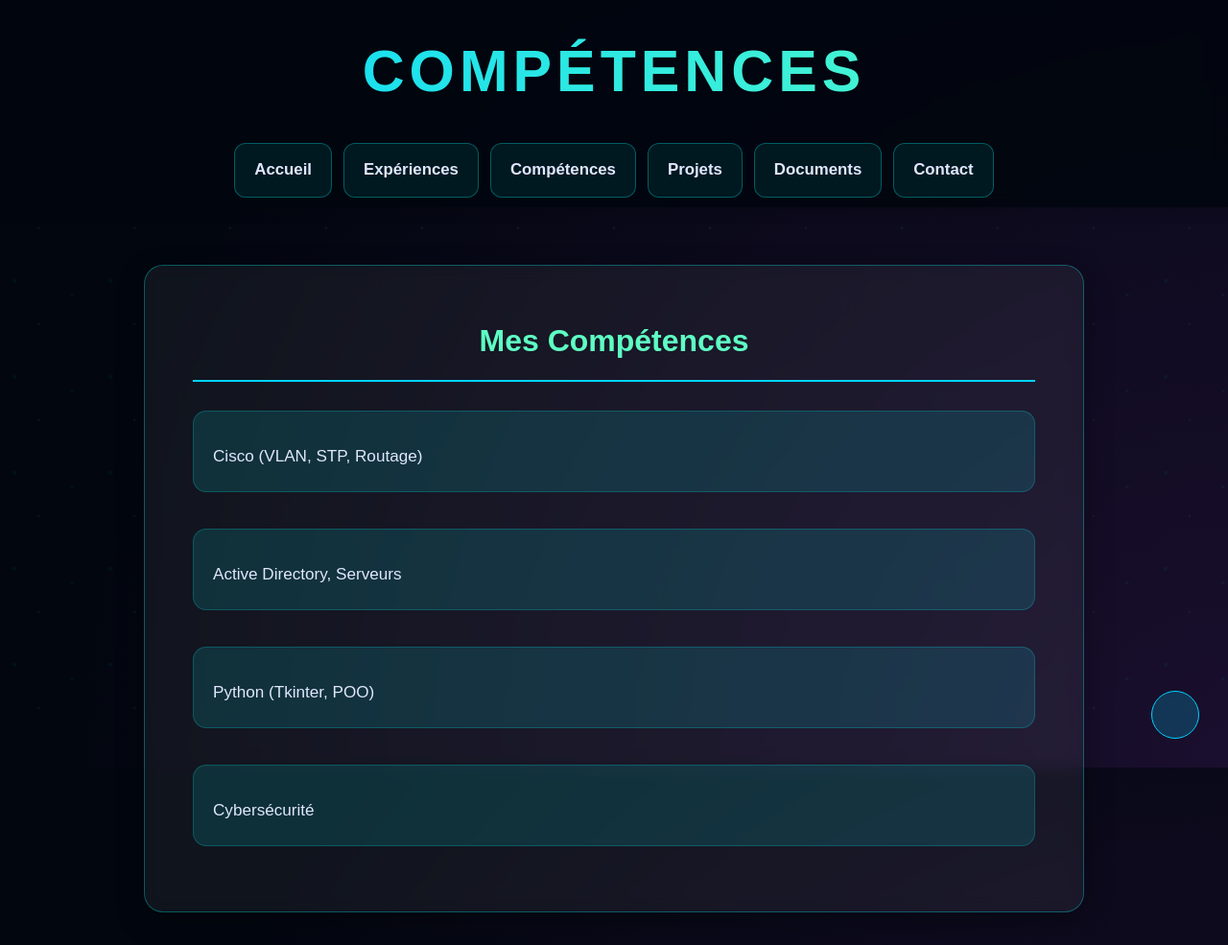
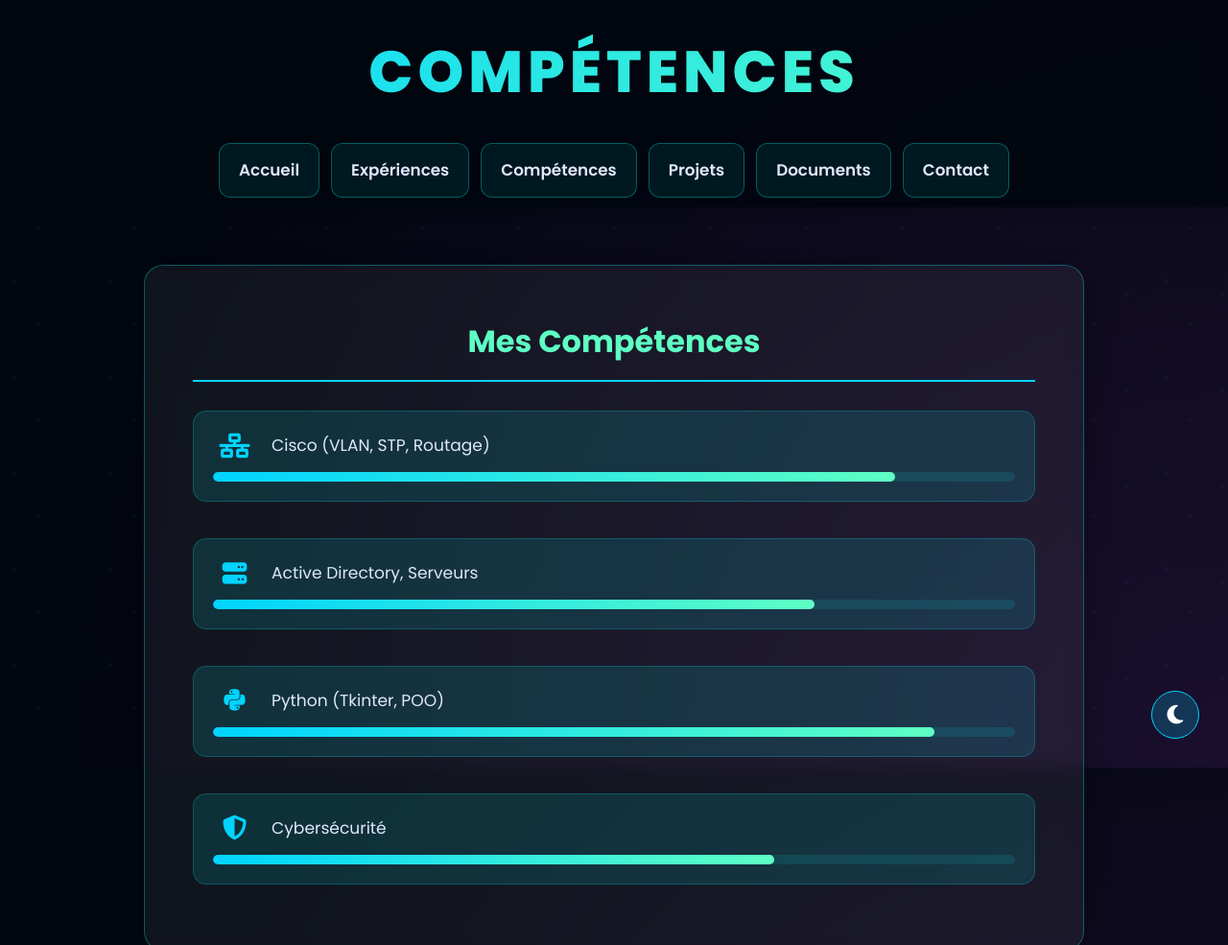
Before and after one commit to tomgth/portfoliotom.github.io, a plain HTML site: page competences.html in a window 1280 px wide. Shown: the top 985 px of the page at 96% size. Drawn offline with Linux system fonts and the light colour scheme.

Commit message:
Update competences.html

```diff
--- a/competences.html
+++ b/competences.html
@@ -5,6 +5,8 @@
   <meta name="viewport" content="width=device-width, initial-scale=1.0">
   <title>Compétences – Tom Gautheron</title>
   <link rel="stylesheet" href="style.css">
+  <link rel="stylesheet" href="https://cdnjs.cloudflare.com/ajax/libs/font-awesome/6.5.0/css/all.min.css">
+  <link href="https://fonts.googleapis.com/css2?family=Poppins:wght@400;600;700;800&display=swap" rel="stylesheet">
 </head>
 <body class="competences">
   <div class="theme-toggle" id="themeToggle"><i class="fas fa-moon"></i></div>
@@ -26,15 +28,39 @@
     <section class="section">
       <h2>Mes Compétences</h2>
       <ul class="competences-list">
-        <li><i class="fas fa-network-wired"></i> Cisco (VLAN, STP, Routage)</li>
-        <li><i class="fas fa-server"></i> Active Directory, Serveurs</li>
-        <li><i class="fab fa-python"></i> Python (Tkinter, POO)</li>
-        <li><i class="fas fa-shield-alt"></i> Cybersécurité</li>
+        <li>
+          <div style="display:flex; align-items:center; gap:16px;">
+            <i class="fas fa-network-wired"></i>
+            <span>Cisco (VLAN, STP, Routage)</span>
+          </div>
+          <div class="progress-bar"><div class="progress-fill" style="width:85%;"></div></div>
+        </li>
+        <li>
+          <div style="display:flex; align-items:center; gap:16px;">
+            <i class="fas fa-server"></i>
+            <span>Active Directory, Serveurs</span>
+          </div>
+          <div class="progress-bar"><div class="progress-fill" style="width:75%;"></div></div>
+        </li>
+        <li>
+          <div style="display:flex; align-items:center; gap:16px;">
+            <i class="fab fa-python"></i>
+            <span>Python (Tkinter, POO)</span>
+          </div>
+          <div class="progress-bar"><div class="progress-fill" style="width:90%;"></div></div>
+        </li>
+        <li>
+          <div style="display:flex; align-items:center; gap:16px;">
+            <i class="fas fa-shield-alt"></i>
+            <span>Cybersécurité</span>
+          </div>
+          <div class="progress-bar"><div class="progress-fill" style="width:70%;"></div></div>
+        </li>
       </ul>
     </section>
   </main>
 
-  <footer><p>© 2025 – Tom Gautheron</p></footer>
+  <footer><p>© <script>document.write(new Date().getFullYear())</script> – Tom Gautheron</p></footer>
   <script src="script.js"></script>
 </body>
 </html>
```
